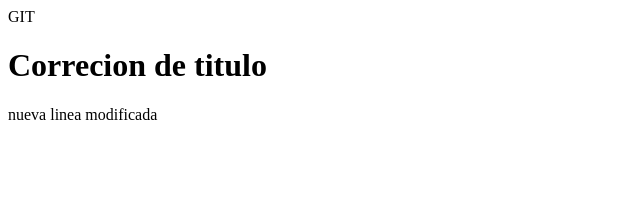
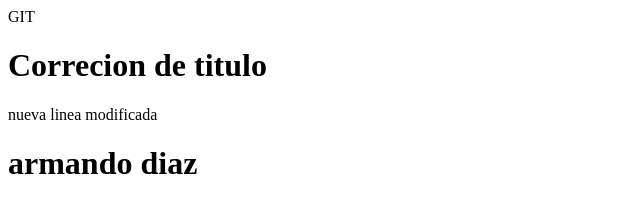
Before and after one commit to moroko79/tutorial-git1, a plain HTML site: page index.html in a window 1280 px wide. Shown: the whole page, without its empty margins (0-640 px from the left). Drawn offline with Linux system fonts and the light colour scheme.

Commit message:
rama uno

```diff
--- a/index.html
+++ b/index.html
@@ -10,5 +10,6 @@
     GIT
     <h1>Correcion de titulo</h1>
     nueva linea modificada
+    <h1>armando diaz</h1>
 </body>
 </html>
```
